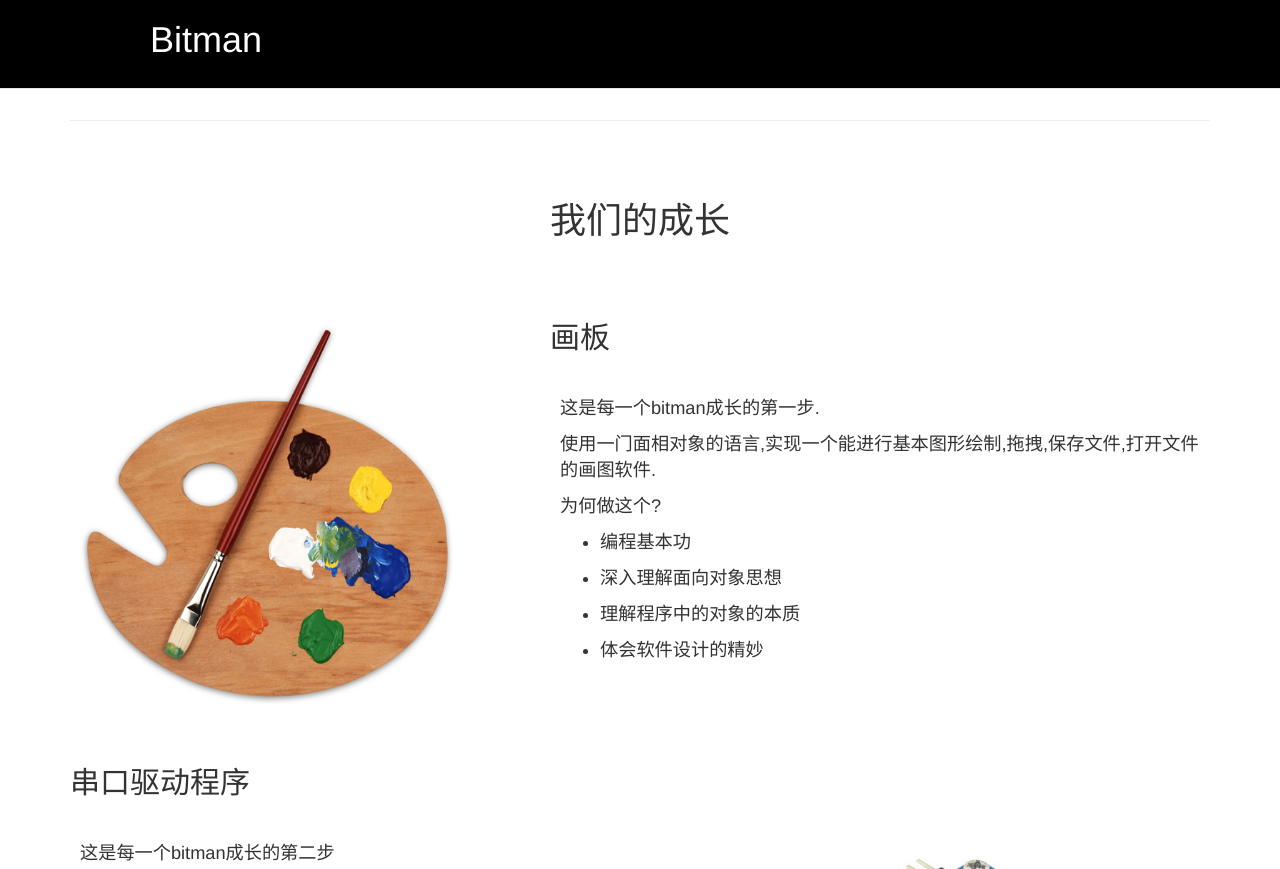
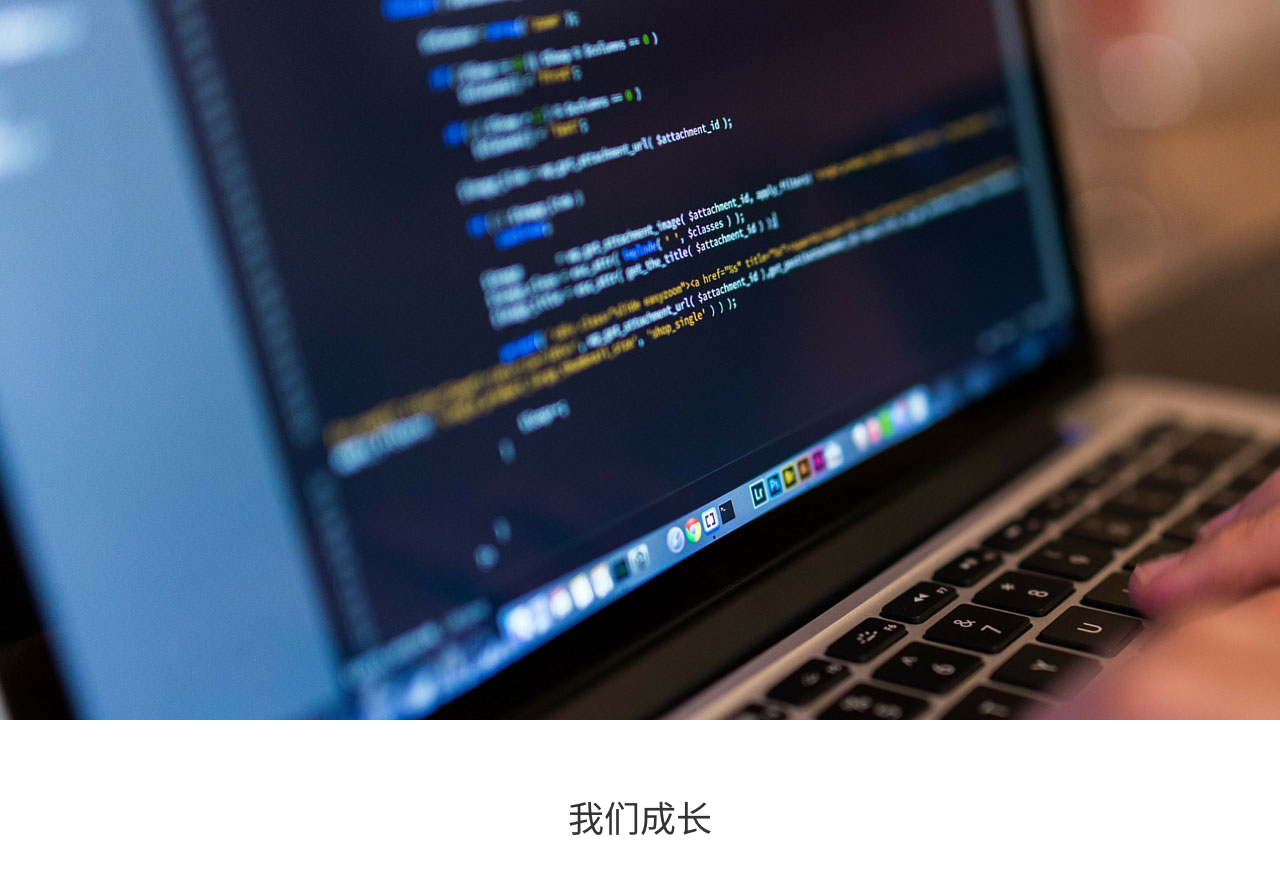
Before and after one commit to walsvid/bitmen-home, a plain HTML site: page index.html in a window 1280 px wide. Shown: the top 869 px of the page. Drawn offline with Linux system fonts and the light colour scheme.

Commit message:
hackeris - add background

```diff
--- a/index.html
+++ b/index.html
@@ -25,25 +25,33 @@
             border-radius: 5px;
             color: #ffffff;
         }
+
+        #first {
+            width: 100%;
+            height: 720px;
+            background: url(img/programming.jpg) no-repeat fixed center;
+        }
+
+        #first > h1,
+        #first > h2,
+        #first > h3,
+        #first > h4,
+        #first > h5,
+        #first > h6 {
+            text-align: center;
+        }
     </style>
 </head>
 <body>
 
+<div id="first">
+
+</div>
+
 <div class="container">
 
-    <nav id="nav-bar" class="navbar navbar-default navbar-fixed-top" style="background: black">
-        <div class="container">
-            <h1 style="color: white; display: inline-block; padding-bottom: 18px; padding-left: 80px;">
-                <a href="index.html" style="text-decoration: none; color: white;">Bitman</a>
-            </h1>
-        </div>
-    </nav>
-
-    <div style="clear: both; margin-top: 120px;"></div>
-
-    <hr style="color: black;"/>
     <div style="margin: 80px;">
-        <h1 style="text-align: center;">我们的成长</h1>
+        <h1 style="text-align: center;">我们成长</h1>
     </div>
 
     <div class="media">
@@ -120,7 +128,7 @@
     <hr style="color: black;"/>
 
     <div style="margin: 100px;">
-        <h1 style="text-align: center;">何去何从</h1>
+        <h1 style="text-align: center;">我们何去何从</h1>
     </div>
 
     <div class="media">
@@ -204,15 +212,5 @@
 <script src="js/jquery.min.js"></script>
 <!-- Include all compiled plugins (below), or include individual files as needed -->
 <script src="js/bootstrap.min.js"></script>
-<script type="text/javascript">
-    $(window).scroll(function () {
-        var nav = $('#nav-bar');
-        if ($(window).scrollTop() >= nav.height()) {
-            nav.fadeOut()
-        } else if ($(window).scrollTop() < nav.height()) {
-            nav.fadeIn()
-        }
-    });
-</script>
 </body>
 </html>
```
Also changed, not shown: img/programming.jpg (added).
